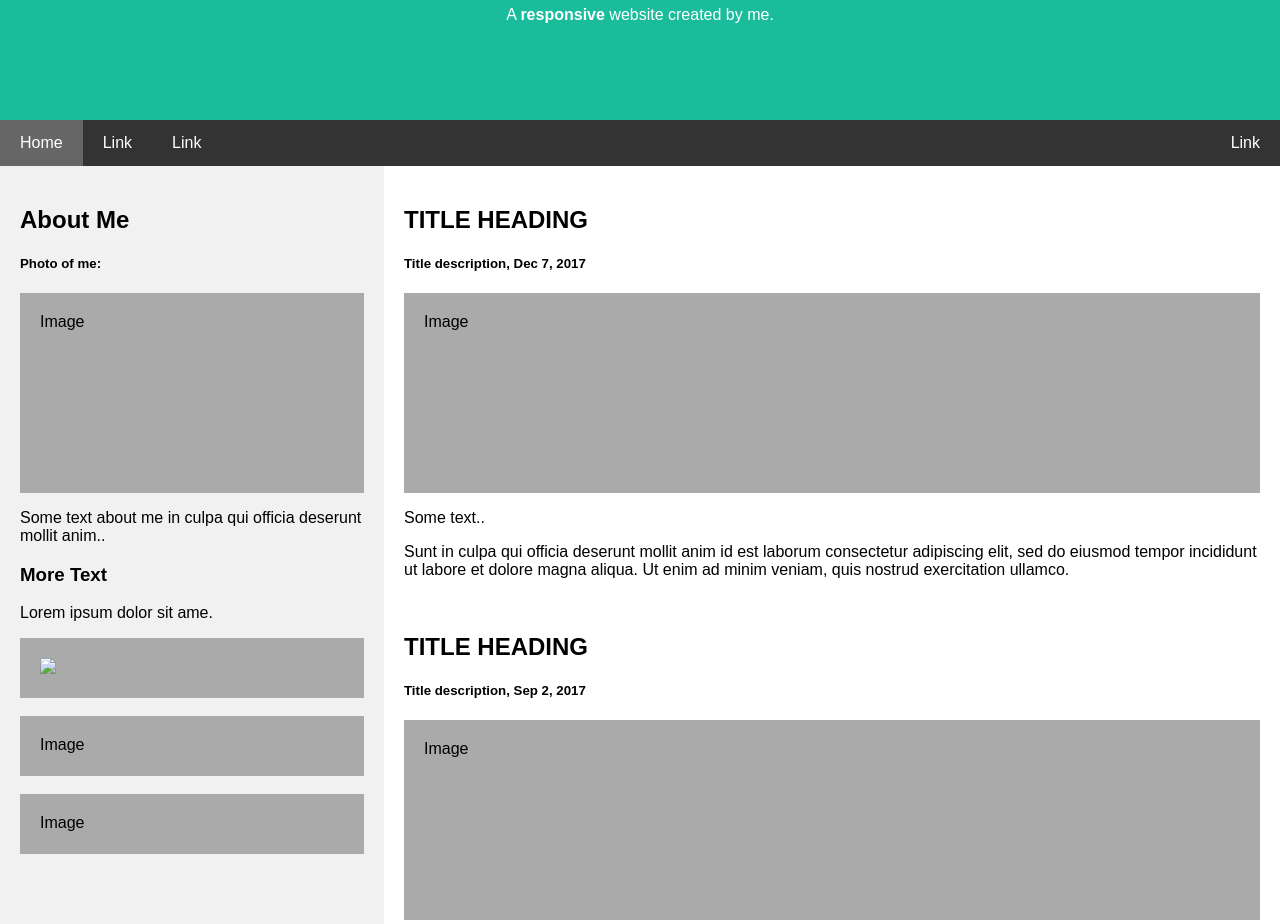
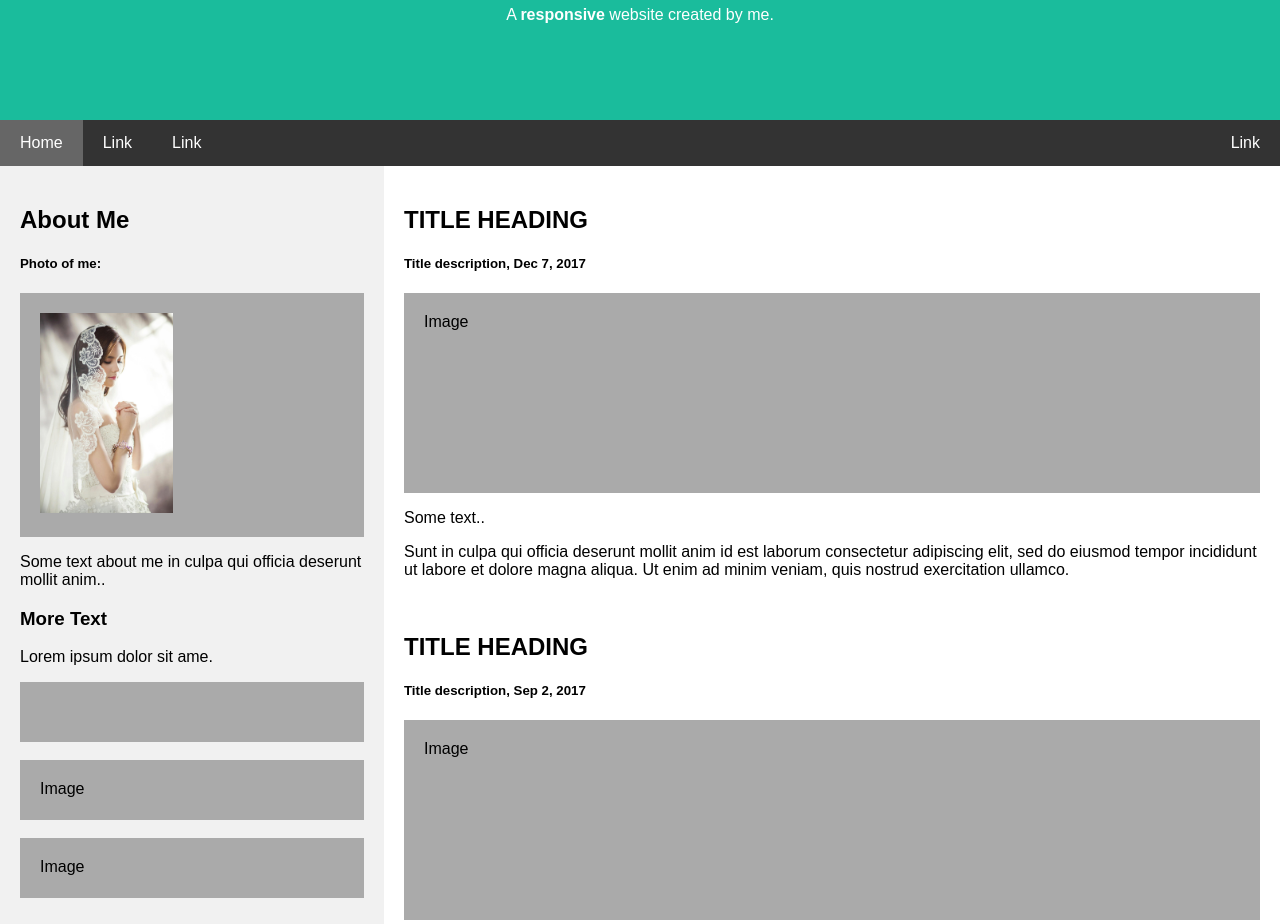
Before and after one commit to amrishsingh95528/HTML, a plain HTML site: page index.html in a window 1280 px wide. Shown: the part 173-1097 px from the top of the page. Drawn offline with Linux system fonts and the light colour scheme.

Commit message:
index.html

```diff
--- a/index.html
+++ b/index.html
@@ -138,11 +138,11 @@ body {
   <div class="side">
     <h2>About Me</h2>
     <h5>Photo of me:</h5>
-    <div class="fakeimg" style="height:200px;">Image</div>
+    <div class="fakeimg"><img src="img1.jpg" style="height:200px;"></div>
     <p>Some text about me in culpa qui officia deserunt mollit anim..</p>
     <h3>More Text</h3>
     <p>Lorem ipsum dolor sit ame.</p>
-    <div class="fakeimg" style="height:60px;"><img src="img.jpg"></div><br>
+    <div class="fakeimg" style="height:60px;"></div><br>
     <div class="fakeimg" style="height:60px;">Image</div><br>
     <div class="fakeimg" style="height:60px;">Image</div>
   </div>
```
